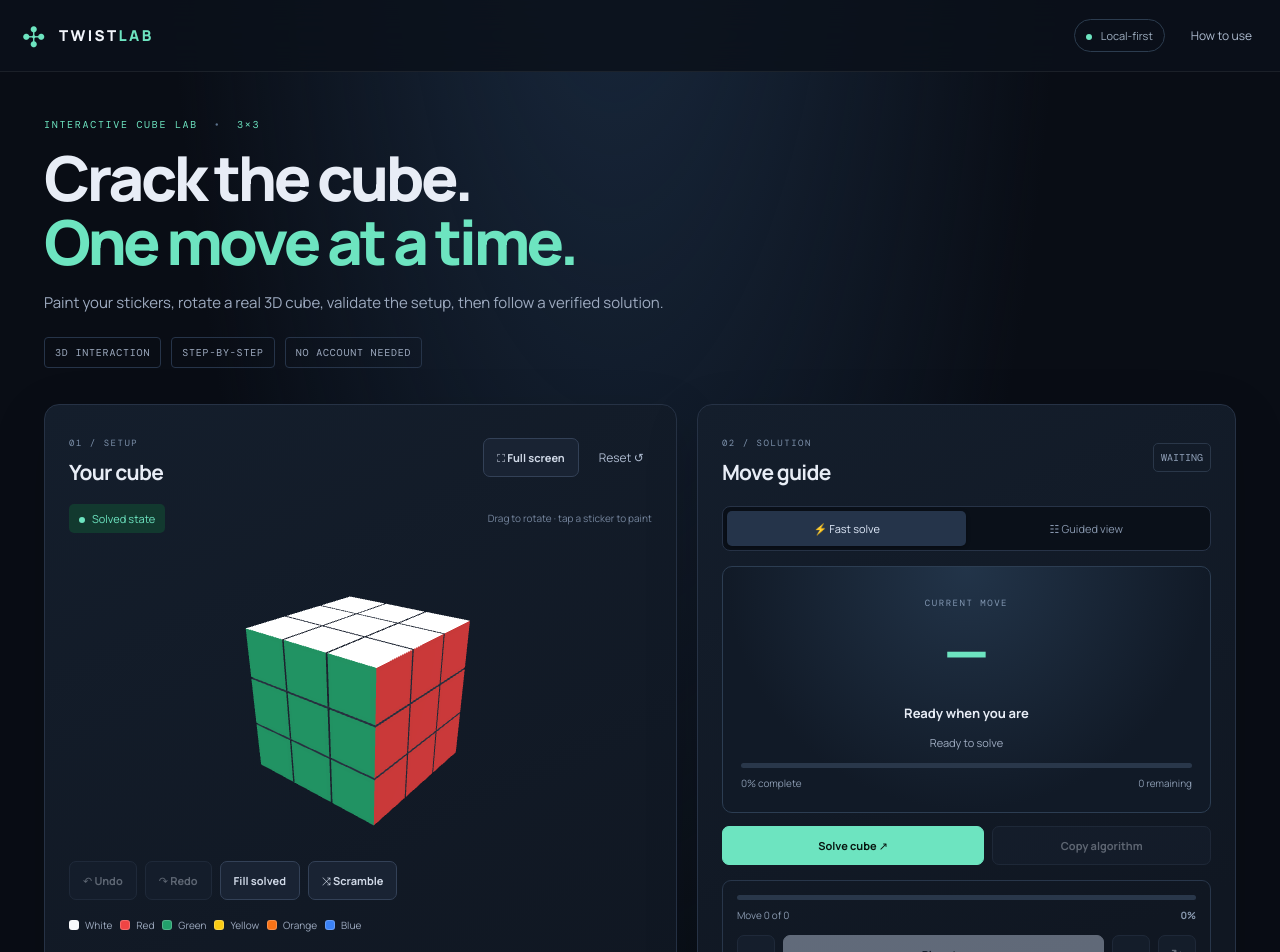
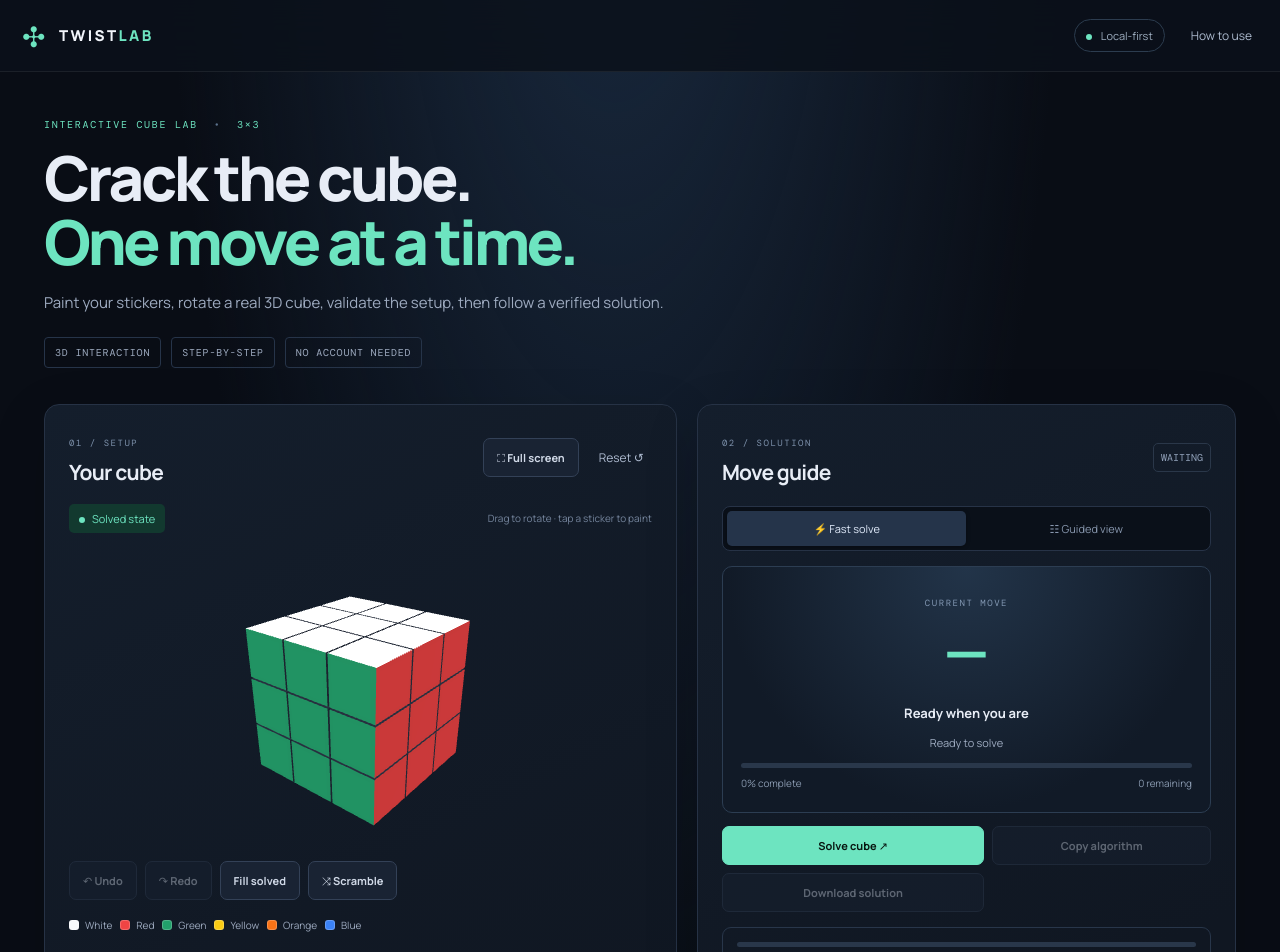
Before and after one commit to Error-cracker-1/AI-Developer-Hub, a React (Vite) app: page / in a window 1280 px wide. Shown: the top 952 px of the page. Built offline with nearby package versions, Linux system fonts and the light colour scheme.

Commit message:
feat: download cube solution algorithm

```diff
--- a/src/App.tsx
+++ b/src/App.tsx
@@ -149,6 +149,20 @@ export default function App() {
   const fillSolved = () => { setHistory(items => [...items.slice(-29), toString(faces)]); setFaces(emptyFaces()); clearSolution(); setError(''); setStatus('Solved color layout restored.'); };
   const copyAlgorithm = async () => { try { await navigator.clipboard.writeText(algorithm); setStatus('Algorithm copied to clipboard.'); } catch { setStatus('Select and copy the algorithm shown below.'); } };
 
+  const downloadAlgorithm = () => {
+    if (!algorithm) return;
+    const blob = new Blob([algorithm.trim() + '\n'], { type: 'text/plain;charset=utf-8' });
+    const url = URL.createObjectURL(blob);
+    const link = document.createElement('a');
+    link.href = url;
+    link.download = 'twistlab-solution-algorithm.txt';
+    document.body.appendChild(link);
+    link.click();
+    link.remove();
+    URL.revokeObjectURL(url);
+    setStatus('Solution algorithm downloaded as a text file.');
+  };
+
   return <div className="app-shell">
     <header className="topbar"><a className="brand" href="#" aria-label="TwistLab home"><span className="brand-cube">✣</span><span>TWIST<span>LAB</span></span></a><div className="topbar-actions"><span className="privacy-pill"><i /> Local-first</span><button className="quiet-button" onClick={() => setShowHelp(value => !value)}>How to use</button></div></header>
     <main className="page">
@@ -172,7 +186,7 @@ export default function App() {
         <section className="panel solution-panel"><div className="panel-heading"><div><span className="step-label">02 / SOLUTION</span><h2>Move guide</h2></div><span className="move-total">{solution.length ? `${solution.length} MOVES` : 'WAITING'}</span></div>
           <div className="mode-switch" role="group" aria-label="Solution view mode"><button className={mode === 'fast' ? 'selected' : ''} onClick={() => setMode('fast')}>⚡ Fast solve</button><button className={mode === 'guided' ? 'selected' : ''} onClick={() => setMode('guided')}>☷ Guided view</button></div>
           <div className="current-move-card"><span className="current-kicker">CURRENT MOVE</span><div className="current-move">{currentMove || (solution.length && step === solution.length ? '✓' : '—')}</div><strong>{solution.length && step === solution.length ? 'Cube solved' : currentMove ? `Move ${step + 1} of ${solution.length}` : 'Ready when you are'}</strong><p>{currentMove ? explainMove(currentMove) : status}</p><div className="big-progress"><span style={{ width: `${progress}%` }} /></div><div className="progress-caption"><span>{progress}% complete</span><span>{solution.length - step} remaining</span></div></div>
-          <div className="solution-actions"><button className="primary-button" onClick={solve} disabled={busy}>{busy ? 'Preparing solver…' : 'Solve cube ↗'}</button><button className="secondary-button" onClick={copyAlgorithm} disabled={!solution.length}>Copy algorithm</button></div>
+          <div className="solution-actions"><button className="primary-button" onClick={solve} disabled={busy}>{busy ? 'Preparing solver…' : 'Solve cube ↗'}</button><button className="secondary-button" onClick={copyAlgorithm} disabled={!solution.length}>Copy algorithm</button><button className="secondary-button" onClick={downloadAlgorithm} disabled={!solution.length}>Download solution</button></div>
           {error && <div className="error-box" role="alert"><b>Cube needs attention</b><p>{error}</p></div>}
           <MoveControls step={step} total={solution.length} playing={playing} onPrevious={() => jumpTo(step - 1)} onNext={() => jumpTo(step + 1)} onPlay={() => { if (step >= solution.length) setStep(0); setPlaying(value => !value); }} onReplay={() => { setPlaying(false); setStep(0); }} speed={speed} onSpeed={setSpeed} />
           <div className="steps-heading"><h3>Algorithm</h3><span>{solution.length} moves</span></div><SolutionSteps moves={solution} step={step} mode={mode} onSelect={jumpTo} />
```
